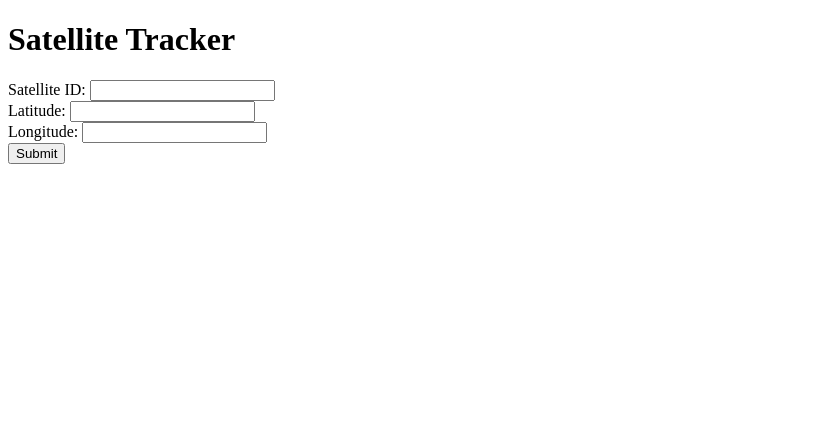
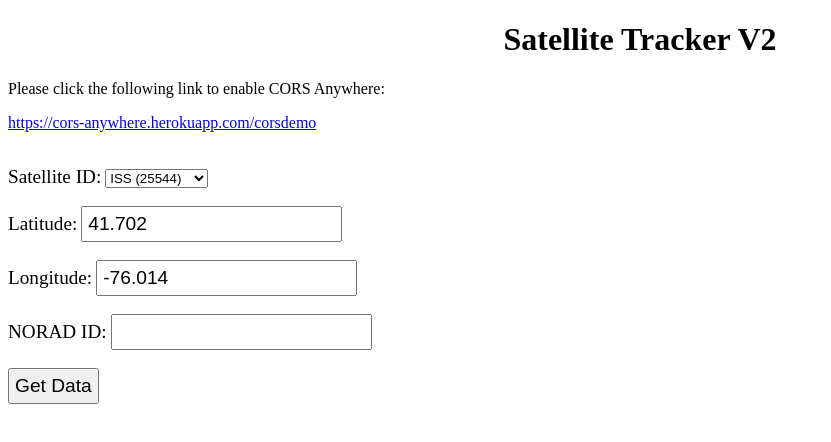
Before and after one commit to lyon86/SatelliteAPI, a plain HTML site: page index.html in a window 1280 px wide. Shown: the whole page, without its empty margins (0-831 px from the left). Drawn offline with Linux system fonts and the light colour scheme.

Commit message:
Update index.html

```diff
--- a/index.html
+++ b/index.html
@@ -1,25 +1,45 @@
 <!DOCTYPE html>
 <html>
   <head>
-    <meta charset="UTF-8">
-    <title>Satellite Tracker</title>
-    <style>
-      /* your CSS styles go here */
-    </style>
+    <title>Satellite Tracker V2</title>
+	<link rel="stylesheet" type="text/css" href="style.css">
+	<script src="script.js" defer></script>
   </head>
   <body>
-    <h1>Satellite Tracker</h1>
-    <form>
-      <label for="satid">Satellite ID:</label>
-      <input type="text" id="satid" name="satid"><br>
-      <label for="lat">Latitude:</label>
-      <input type="text" id="lat" name="lat"><br>
-      <label for="lon">Longitude:</label>
-      <input type="text" id="lon" name="lon"><br>
-      <button type="button" id="submit">Submit</button>
-    </form>
-    <div id="output"></div>
+     <h1>Satellite Tracker V2</h1>
+    <p>Please click the following link to enable CORS Anywhere:</p>
+    <p><a href="https://cors-anywhere.herokuapp.com/corsdemo" target="_blank">https://cors-anywhere.herokuapp.com/corsdemo</a></p>
+    <br>
+<!This code is for  the antenna pointing>
+    <div>
+    <label for="satelliteId">Satellite ID:</label>
+    <select id="satelliteId">
+      <option value="25544">ISS (25544)</option>
+      <option value="44034">HS4 (44034)</option>
+      <option value="35022">Aqua (35022)</option>
+    </select>
+    <br><br>
+    <label for="latitude">Latitude:</label>
+    <input type="text" id="latitude" value="41.702">
+    <br><br>
+    <label for="longitude">Longitude:</label>
+    <input type="text" id="longitude" value="-76.014">
+    <br><br>
+    <label for="noradId">NORAD ID:</label>
+    <input type="text" id="noradId">
+    <br><br>
+    <button onclick="getData()">Get Data</button>
+    <br><br>
+    <p id="output"></p>
+    </div>
+<! This code will make the antenna graphs >
+    <div class="circle-container">
 
-    <script src="script.js"></script>
+     <div class="outer-circle"></div>
+     <div class="inner-circle"></div>
+    </div>
+<! this code is for the Maps>
+    <div>
+    </div>
   </body>
 </html>
```
